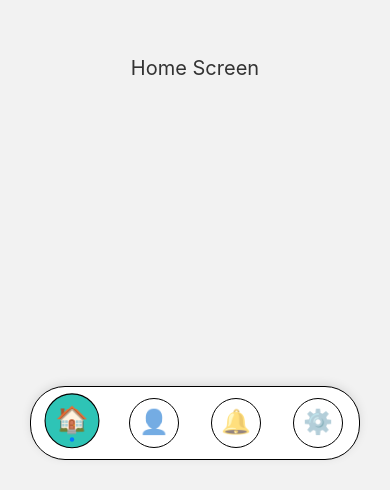
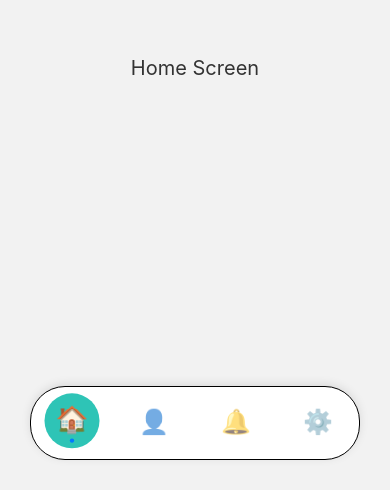
Before and after one commit to keremclp/KimKimeApp, a React Native app: screen /Main in a window 390 px wide. Shown: the part 354-844 px from the top of the page. Built offline with nearby package versions, Linux system fonts and the light colour scheme.

Commit message:
Fix tab bar styles by adjusting border width for better appearance

```diff
--- a/src/components/CustomTabBar/index.tsx
+++ b/src/components/CustomTabBar/index.tsx
@@ -133,7 +133,7 @@ const styles = StyleSheet.create({
     left: 0,
     right: 0,
     borderRadius: 35,
-    borderWidth: 1,
+    borderWidth: 0.0000001,
     flexDirection: 'row',
     backgroundColor: '#FFFFFF',
     marginHorizontal: 30,
@@ -160,7 +160,6 @@ const styles = StyleSheet.create({
     width: 50,
     height: 50,
     borderRadius: 50, // Perfect circle
-    borderWidth: 1,
   },
   icon: {
     fontSize: 24,
```
